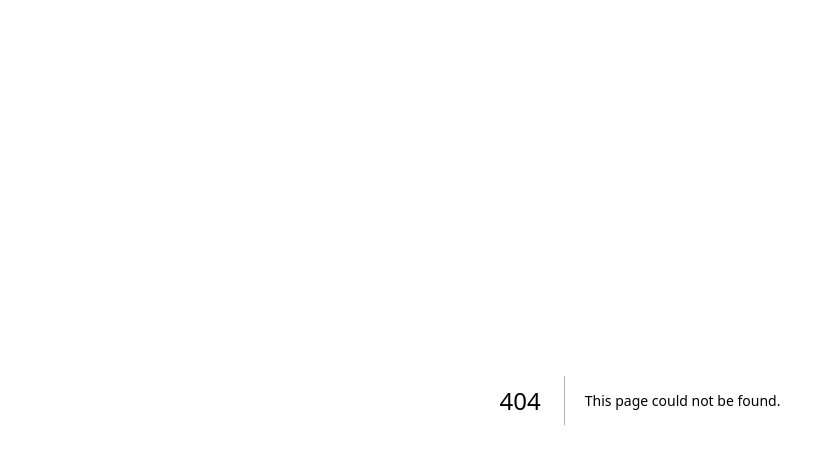
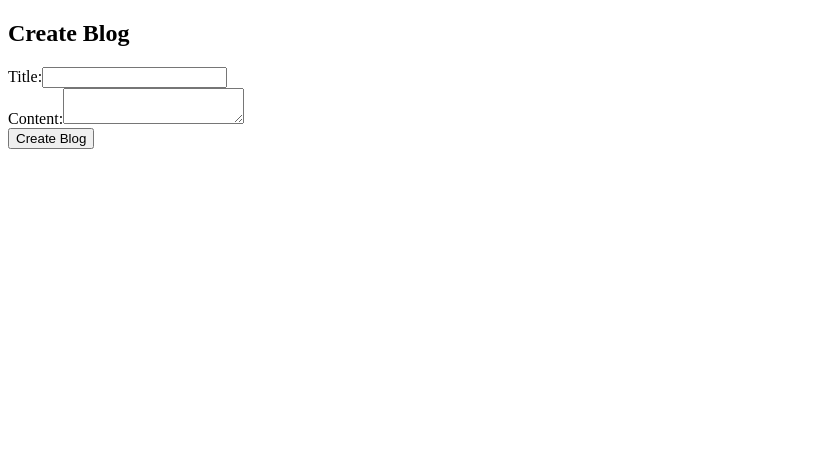
Before and after one commit to ainea-obura/preco-next-blog, a Next.js app: page /create_blog in a window 1280 px wide. Before the commit this address had no page. Shown: the top 464 px of the page, without its empty margins (0-835 px from the left). Built offline with nearby package versions, Linux system fonts and the light colour scheme.

Commit message:
added create blog

```diff
--- /dev/null
+++ b/pages/create_blog.js
@@ -0,0 +1,77 @@
+import { useState } from 'react';
+import { useRouter } from 'next/router';
+
+const CreateBlog = () => {
+  const router = useRouter();
+  const [formData, setFormData] = useState({
+    title: '',
+    content: '',
+  });
+
+  const handleChange = (e) => {
+    const { name, value } = e.target;
+    setFormData((prevData) => ({
+      ...prevData,
+      [name]: value,
+    }));
+  };
+
+  const handleSubmit = async (e) => {
+    e.preventDefault();
+    try {
+      const token = localStorage.getItem('token');
+
+      const response = await fetch('http://127.0.0.1:8001/api/blog/create', {
+        method: 'POST',
+        headers: {
+          'Content-Type': 'application/json',
+          Authorization: `Bearer ${token}`,
+        },
+        body: JSON.stringify(formData),
+      });
+
+      if (response.ok) {
+        const data = await response.json();
+        console.log('Blog created:', data);
+        // Redirect to homepage upon successful blog creation
+        router.push('/home');
+      } else {
+        console.error('Failed to create blog');
+      }
+    } catch (error) {
+      console.error('Error creating blog:', error);
+    }
+  };
+
+  return (
+    <div>
+      <h2>Create Blog</h2>
+      <form onSubmit={handleSubmit}>
+        <div>
+          <label htmlFor="title">Title:</label>
+          <input
+            type="text"
+            id="title"
+            name="title"
+            value={formData.title}
+            onChange={handleChange}
+            required
+          />
+        </div>
+        <div>
+          <label htmlFor="content">Content:</label>
+          <textarea
+            id="content"
+            name="content"
+            value={formData.content}
+            onChange={handleChange}
+            required
+          />
+        </div>
+        <button type="submit">Create Blog</button>
+      </form>
+    </div>
+  );
+};
+
+export default CreateBlog;
--- a/pages/home.js
+++ b/pages/home.js
@@ -61,6 +61,9 @@ const Home = () => {
   return (
     <div>
       <h2>Blogs</h2>
+      <Link href="/create_blog">
+        <a>Create Blog</a>
+      </Link>
       <ul>
         {blogs.map((blog) => (
           <li key={blog.id}>
```
